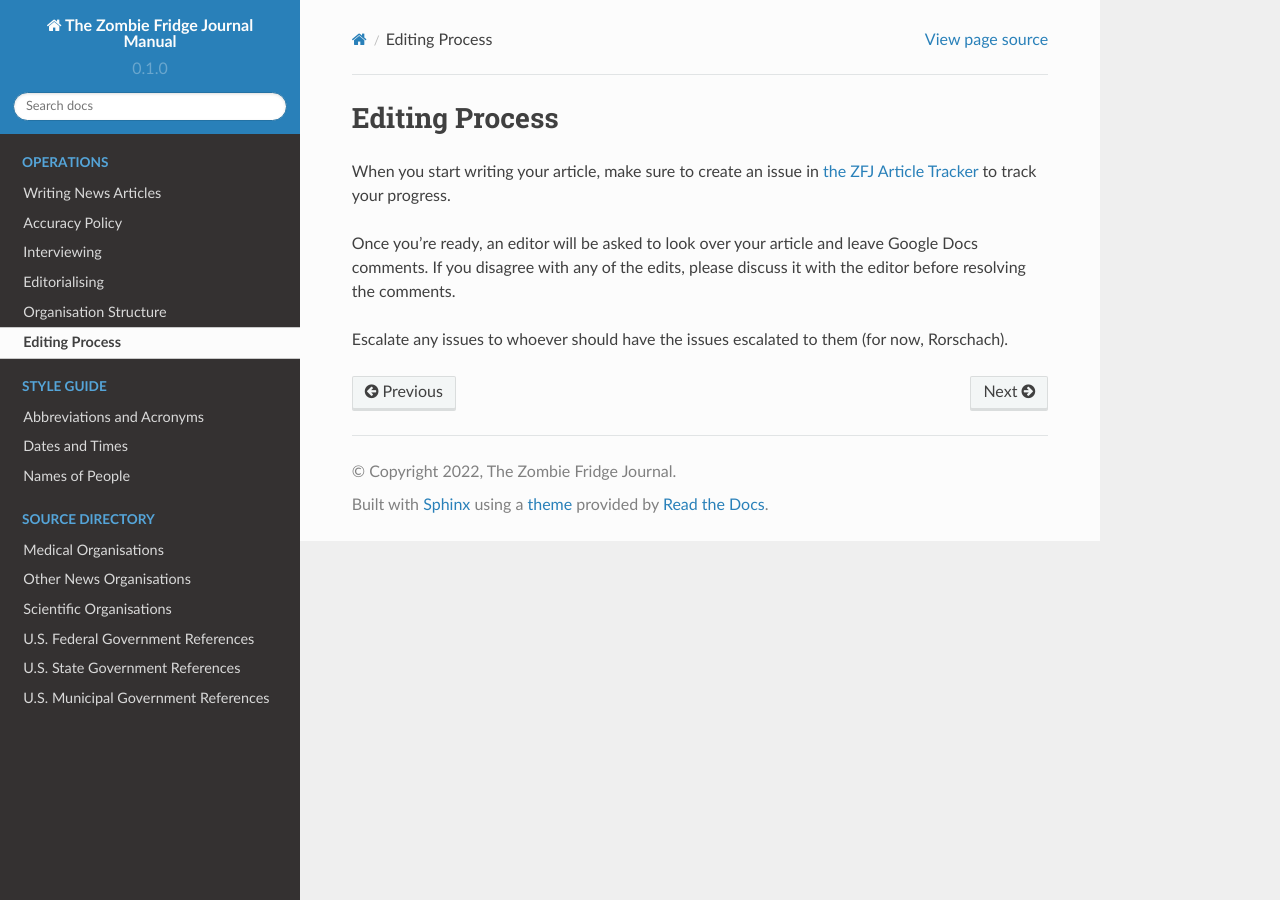
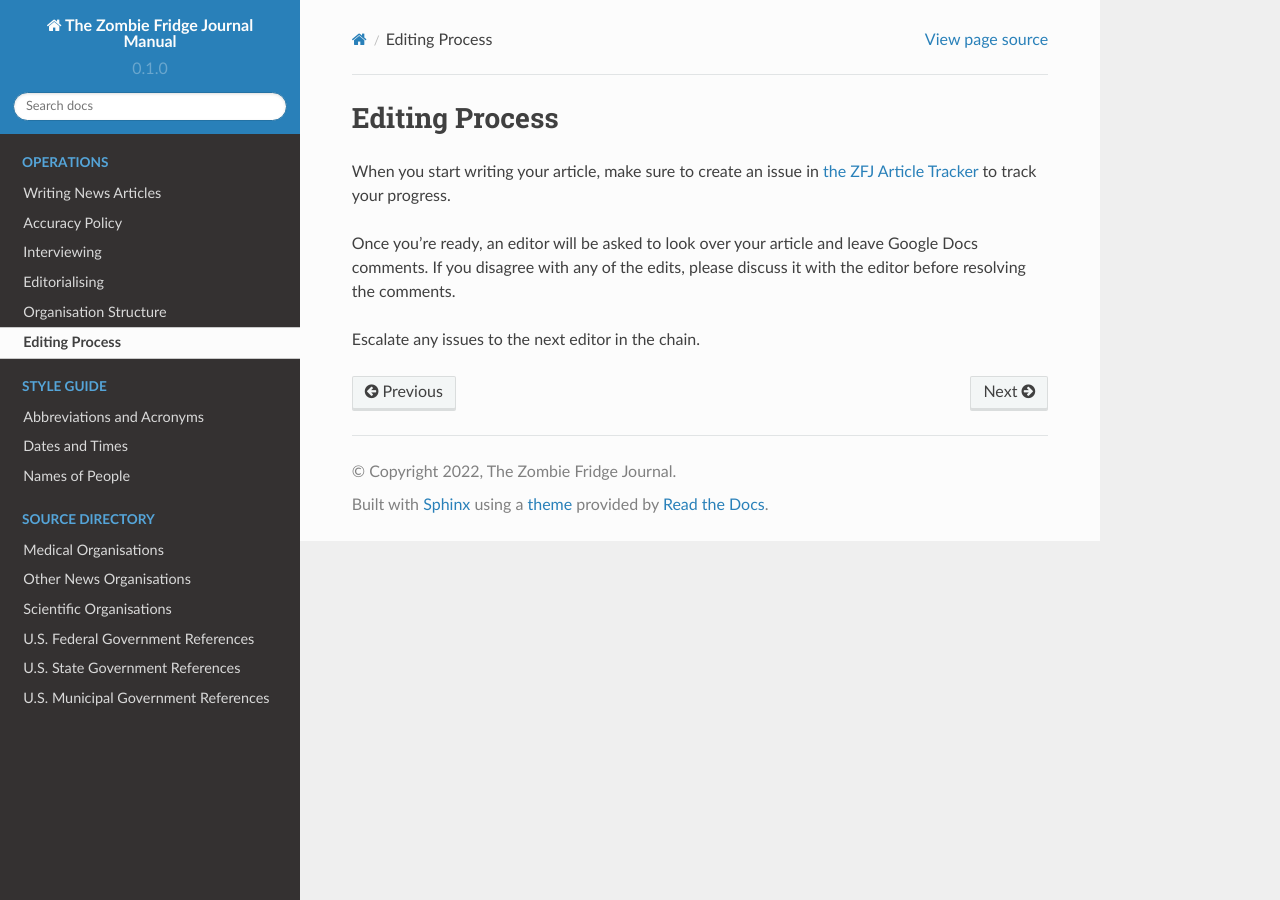
Before and after one commit to theZFJ/manual, a Sphinx documentation site: the page built from docs/editingProcess.rst, in a window 1280 px wide. Built offline with Sphinx 7.4.7 and the Read the Docs theme 2.0.0, drawn with Linux system fonts in a browser that asks for light colours.

Commit message:
copyeditor to copy editor as per AP Stylebook

```diff
--- a/docs/editingProcess.rst
+++ b/docs/editingProcess.rst
@@ -5,4 +5,4 @@
 
 Once you're ready, an editor will be asked to look over your article and leave Google Docs comments. If you disagree with any of the edits, please discuss it with the editor before resolving the comments.
 
-Escalate any issues to whoever should have the issues escalated to them (for now, Rorschach).
+Escalate any issues to the next editor in the chain.
--- a/docs/index.rst
+++ b/docs/index.rst
@@ -44,7 +44,7 @@
 -------------
 
 * Alvin Wu, Editor-in-Chief
-* Sushanth Balaraman, Copyeditor
+* Sushanth Balaraman, Copy Editor
 
 Proposed Edits:
 ------
--- a/docs/orgStructure.rst
+++ b/docs/orgStructure.rst
@@ -1,7 +1,7 @@
 Organisation Structure
 ======================
 
-The editor-in-chief and copyeditors oversee all departments. An associate editor oversees a specific department.
+The editor-in-chief and copy editors oversee all departments. An associate editor oversees a specific department.
 
 Rorschach does like fancy names because he's read too many Wikipedia articles on government agencies, so here you go. It's really more for organising news. Or if you want a cool thing for a college resume.
 
```
